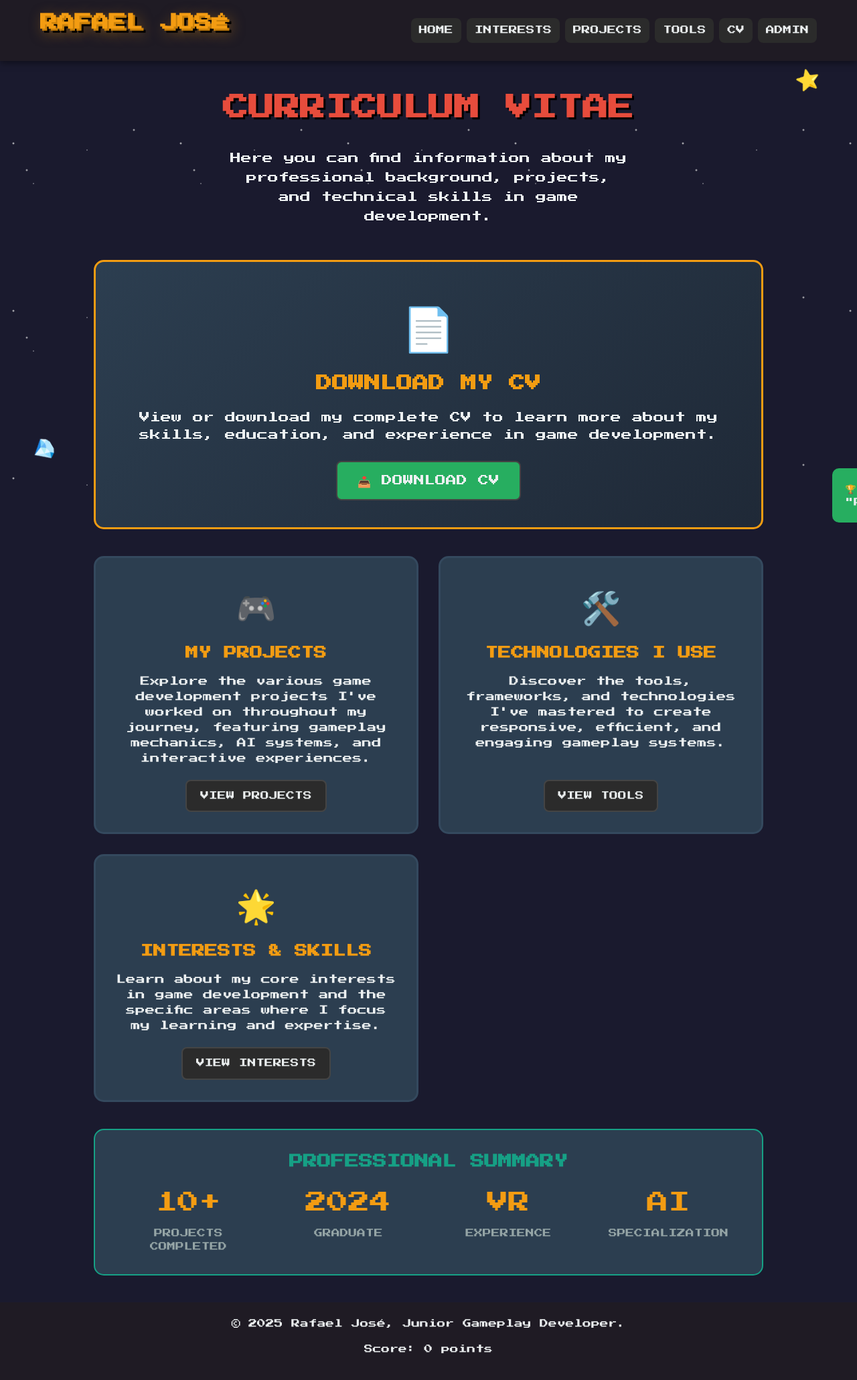
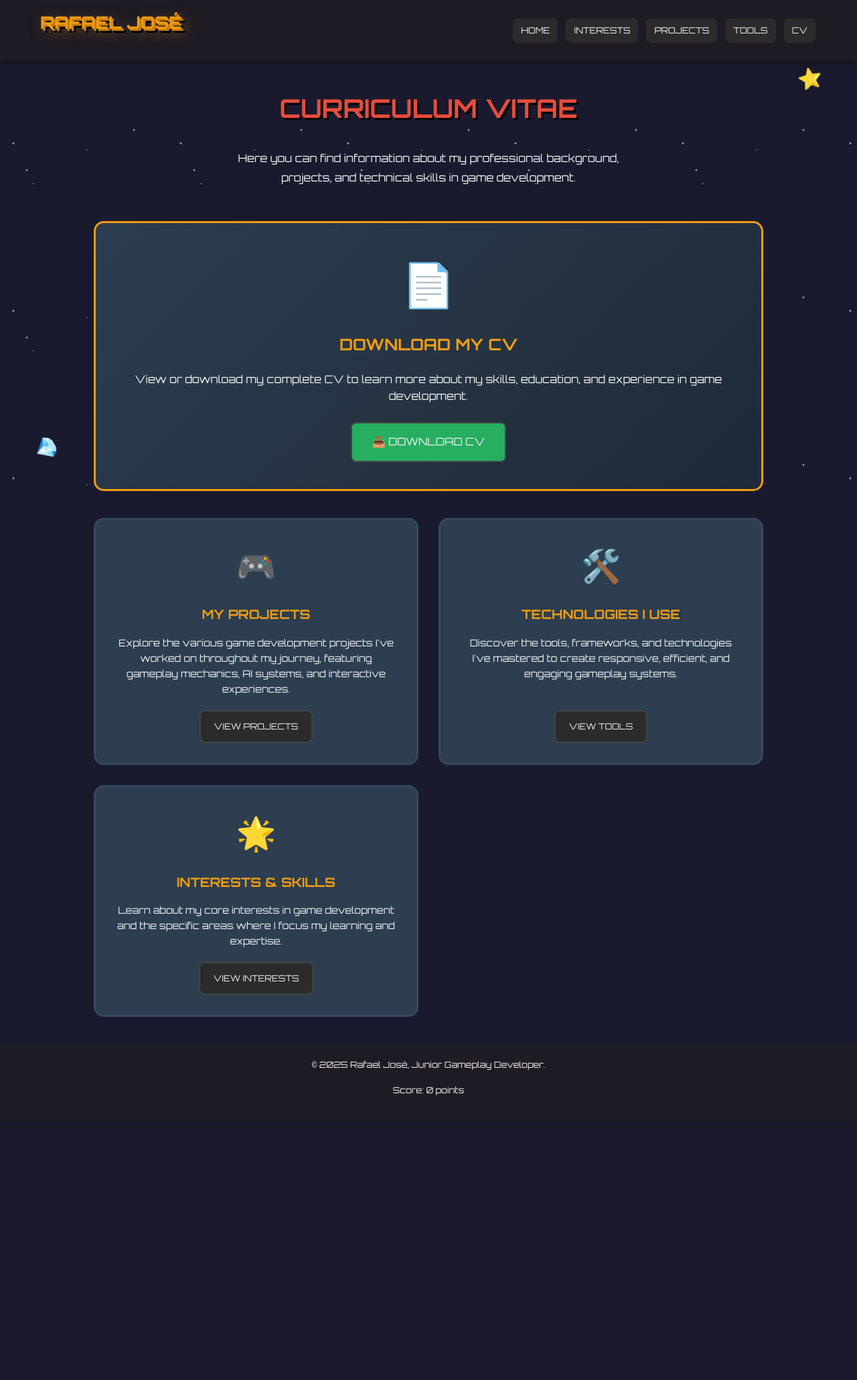
Before and after one commit to rafaeldavidjose/Django, a Django app: page /portfolio/cv/ in a window 1280 px wide. Shown: the whole page at 67% size. After the commit the page ends 1674 px from the top, so only its background shows below. Run offline with Django 5.2, Linux system fonts and the light colour scheme.

Commit message:
Refactor CSS and HTML: Update font styles to 'Orbitron', enhance button layouts, and adjust achievement display timing and positioning for improved aesthetics and functionality.

```diff
--- a/portfolio/static/css_portfolio/gaming_style.css
+++ b/portfolio/static/css_portfolio/gaming_style.css
@@ -1,6 +1,6 @@
 /* Gaming Style Portfolio CSS */
 
-@import url('https://fonts.googleapis.com/css2?family=Press+Start+2P&display=swap');
+@import url('https://fonts.googleapis.com/css2?family=Orbitron:wght@400;700;900&display=swap');
 
 * {
     margin: 0;
@@ -24,7 +24,7 @@
 }
 
 body {
-    font-family: 'Press Start 2P', monospace;
+    font-family: 'Orbitron', monospace;
     background: var(--dark-bg);
     color: var(--text-light);
     overflow-x: hidden;
@@ -156,6 +156,7 @@ nav a {
     display: inline-block;
     background-color: #2b2b2b;
     border-radius: 8px;
+    margin: 2px;
 }
 
 nav a::before {
@@ -200,7 +201,7 @@ main {
 
 /* Typography */
 h1, h2, h3 {
-    font-family: 'Press Start 2P', monospace;
+    font-family: 'Orbitron', monospace;
     margin-bottom: 20px;
 }
 
@@ -298,9 +299,12 @@ p {
     position: relative;
     transition: all 0.3s;
     text-decoration: none;
-    display: inline-block;
+    display: inline-flex;
+    align-items: center;
+    justify-content: center;
     border-radius: 8px;
-    font-family: 'Press Start 2P', monospace;
+    font-family: 'Orbitron', monospace;
+    text-align: center;
 }
 
 .custom-button:hover, .menu-item:hover {
@@ -481,13 +488,16 @@ footer {
 .achievement {
     position: fixed;
     bottom: 20px;
-    right: -300px;
+    right: -350px;
     background: var(--primary-green);
     padding: 20px;
     font-size: clamp(0.7rem, 1vw, 0.9rem);
-    transition: right 0.5s;
+    transition: right 0.5s ease-in-out;
     z-index: 200;
     border-radius: 10px;
+    border: 2px solid #1e8449;
+    box-shadow: 0 4px 15px rgba(0,0,0,0.3);
+    max-width: 300px;
 }
 
 .achievement.show {
--- a/portfolio/templates/portfolio/base.html
+++ b/portfolio/templates/portfolio/base.html
@@ -35,10 +35,7 @@
                 <a href="{% url 'portfolio:tecnologias' %}">TOOLS</a>
                 <a href="{% url 'portfolio:cv' %}">CV</a>
                 {% if request.user.is_authenticated %}
-                    <a href="{% url 'admin:index' %}">ADMIN</a>
                     <a href="{% url 'admin:logout' %}">LOGOUT 👤{{request.user.username}}</a>
-                {% else %}
-                    <a href="{% url 'admin:index' %}">ADMIN</a>
                 {% endif %}
             </nav>
         </div>
@@ -86,7 +83,7 @@
             achievement.classList.add('show');
             setTimeout(() => {
                 achievement.classList.remove('show');
-            }, 3000);
+            }, 4000);
         }
 
         // Power-up collection
@@ -99,11 +96,15 @@
             document.getElementById('score').textContent = score;
             element.style.display = 'none';
 
-            // Show achievement for collecting power-ups
+            // Show achievement for collecting power-ups based on score
             if (score === 100) {
                 showAchievement("First Power-up!");
-            } else if (score >= 500) {
+            } else if (score === 500) {
+                showAchievement("Power-up Collector!");
+            } else if (score === 1000) {
                 showAchievement("Power-up Master!");
+            } else if (score >= 2000) {
+                showAchievement("Ultimate Gamer!");
             }
 
             // Respawn power-up
@@ -169,6 +170,18 @@
                     el.style.transform = 'translateY(0)';
                 }, index * 100);
             });
+
+            // Center odd items in grids
+            const grids = document.querySelectorAll('.grid');
+            grids.forEach(grid => {
+                const items = grid.children;
+                if (items.length % 2 === 1) {
+                    // If odd number of items, center the last one
+                    const lastItem = items[items.length - 1];
+                    lastItem.style.gridColumn = '1 / -1';
+                    lastItem.style.justifySelf = 'center';
+                }
+            });
         });
     </script>
 </body>
--- a/portfolio/templates/portfolio/cv.html
+++ b/portfolio/templates/portfolio/cv.html
@@ -46,29 +46,6 @@
             <p>Learn about my core interests in game development and the specific areas where I focus my learning and expertise.</p>
             <div style="margin-top: auto;">
                 <a href="{% url 'portfolio:interesses' %}" class="custom-button">VIEW INTERESTS</a>
-            </div>
-        </div>
-    </div>
-
-    <!-- Professional Summary -->
-    <div style="background: var(--card-bg); padding: 30px; border-radius: 15px; border: 2px solid var(--accent-teal); margin-top: 40px;">
-        <h3 style="color: var(--accent-teal); margin-bottom: 20px; font-size: 1.3rem; text-align: center;">PROFESSIONAL SUMMARY</h3>
-        <div style="display: grid; grid-template-columns: repeat(auto-fit, minmax(200px, 1fr)); gap: 20px; margin-top: 20px;">
-            <div style="text-align: center;">
-                <div style="font-size: 2rem; color: var(--primary-gold); margin-bottom: 10px;">10+</div>
-                <div style="font-size: 0.8rem; color: #95a5a6;">PROJECTS COMPLETED</div>
-            </div>
-            <div style="text-align: center;">
-                <div style="font-size: 2rem; color: var(--primary-gold); margin-bottom: 10px;">2024</div>
-                <div style="font-size: 0.8rem; color: #95a5a6;">GRADUATE</div>
-            </div>
-            <div style="text-align: center;">
-                <div style="font-size: 2rem; color: var(--primary-gold); margin-bottom: 10px;">VR</div>
-                <div style="font-size: 0.8rem; color: #95a5a6;">EXPERIENCE</div>
-            </div>
-            <div style="text-align: center;">
-                <div style="font-size: 2rem; color: var(--primary-gold); margin-bottom: 10px;">AI</div>
-                <div style="font-size: 0.8rem; color: #95a5a6;">SPECIALIZATION</div>
             </div>
         </div>
     </div>
--- a/portfolio/templates/portfolio/index.html
+++ b/portfolio/templates/portfolio/index.html
@@ -21,7 +21,7 @@
             <span class="stat-label" style="font-size: 0.7rem; color: #95a5a6;">GAMES MADE</span>
         </div>
         <div class="stat-item" style="text-align: center;">
-            <span class="stat-value" style="font-size: 1.5rem; color: var(--primary-gold); display: block; margin-bottom: 5px;">2024</span>
+            <span class="stat-value" style="font-size: 1.5rem; color: var(--primary-gold); display: block; margin-bottom: 5px;">2025</span>
             <span class="stat-label" style="font-size: 0.7rem; color: #95a5a6;">GRADUATE</span>
         </div>
         <div class="stat-item" style="text-align: center;">
```
Also changed, not shown: other parts of portfolio/static/css_portfolio/gaming_style.css (+5 -2 lines), portfolio/templates/portfolio/projetos.html (+4 -4 lines), static/css_portfolio/gaming_style.css (+19 -9 lines).
